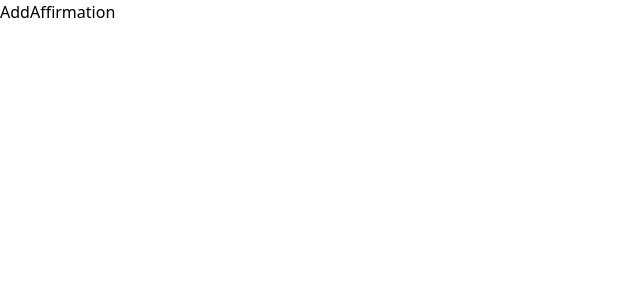
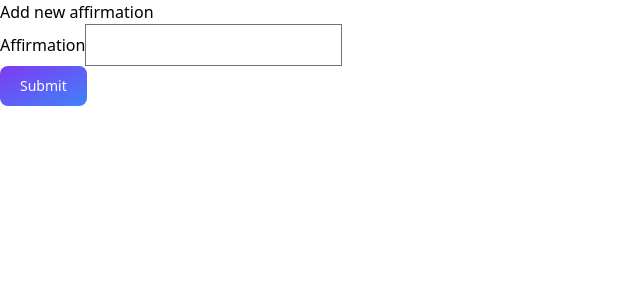
Before and after one commit to fika4life/affirmations-vite, a React (Vite) app: page /add in a window 1280 px wide. Shown: the top 300 px of the page, without its empty margins (0-640 px from the left). Built offline with nearby package versions, Linux system fonts and the light colour scheme.

Commit message:
adds ability to create affirmations with toasty

```diff
--- a/package.json
+++ b/package.json
@@ -14,7 +14,8 @@
     "flowbite-react": "^0.4.1",
     "react": "^18.2.0",
     "react-dom": "^18.2.0",
-    "react-router-dom": "^6.8.2"
+    "react-router-dom": "^6.8.2",
+    "react-toastify": "^9.1.1"
   },
   "devDependencies": {
     "@types/react": "^18.0.27",
--- a/src/App.jsx
+++ b/src/App.jsx
@@ -1,13 +1,15 @@
-import { Routes, Route } from 'react-router-dom';
+import { Routes, Route, BrowserRouter } from 'react-router-dom';
 import AddAffirmation from './pages/AddAffirmation';
 import Home from './pages/Home';
 
 function App() {
   return (
-    <Routes>
-      <Route path="/" element={<Home></Home>}></Route>
-      <Route path="/add" element={<AddAffirmation />}></Route>
-    </Routes>
+    <BrowserRouter>
+      <Routes>
+        <Route path="/" element={<Home></Home>}></Route>
+        <Route path="/add" element={<AddAffirmation />}></Route>
+      </Routes>
+    </BrowserRouter>
   );
 }
 
--- a/src/main.jsx
+++ b/src/main.jsx
@@ -3,9 +3,12 @@ import ReactDOM from 'react-dom/client';
 import App from './App';
 import { BrowserRouter } from 'react-router-dom';
 import './index.css';
+import { ToastContainer } from 'react-toastify';
+import 'react-toastify/dist/ReactToastify.css';
 
 ReactDOM.createRoot(document.getElementById('root')).render(
-  <BrowserRouter>
+  <>
     <App />
-  </BrowserRouter>
+    <ToastContainer />
+  </>
 );
--- a/src/pages/AddAffirmation.jsx
+++ b/src/pages/AddAffirmation.jsx
@@ -1,3 +1,81 @@
+import { useState } from 'react';
+import { supabase } from '../client';
+import { toast } from 'react-toastify';
+// import { useNavigate } from 'react-router-dom';
+
 export default function AddAffirmation() {
-  return <div>AddAffirmation</div>;
+  // let navigate = useNavigate();
+  const [text, setText] = useState('');
+  const [posts, setPosts] = useState({ text: '' });
+
+  const handleSubmit = (e) => {
+    e.preventDefault();
+
+    //handle submit
+    createAffirmation();
+  };
+
+  const handleInputChange = (e) => {
+    setText(e.target.value);
+  };
+
+  const notifySuccess = () =>
+    toast('Affirmation added', {
+      position: 'top-center',
+      hideProgressBar: true,
+      autoClose: 3000,
+      type: 'success'
+    });
+
+  const notifyError = (error) =>
+    toast(error, {
+      position: 'top-center',
+      hideProgressBar: true,
+      autoClose: 3000,
+      type: 'error'
+    });
+
+  async function createAffirmation() {
+    try {
+      const { data, error, status } = await supabase
+        .from('affirmations')
+        .insert({ text: text })
+        .select();
+
+      if (error) {
+        console.log(status);
+        throw error;
+      }
+
+      if (data) {
+        setText('');
+        notifySuccess();
+      }
+    } catch (error) {
+      console.log(error.message);
+      notifyError(error.message);
+    }
+  }
+  return (
+    <>
+      <h2>Add new affirmation</h2>
+      <form onSubmit={handleSubmit}>
+        <div className="input-group">
+          <label htmlFor="text">Affirmation</label>
+          <input
+            type="text"
+            name="text"
+            onChange={handleInputChange}
+            value={text}
+          />
+        </div>
+        <button
+          type="submit"
+          className="text-white bg-gradient-to-br from-purple-600 to-blue-500 hover:bg-gradient-to-bl focus:ring-4 focus:outline-none focus:ring-blue-300 dark:focus:ring-blue-800 font-medium rounded-lg text-sm px-5 py-2.5 text-center mr-2 mb-2"
+        >
+          Submit
+        </button>
+      </form>
+    </>
+  );
 }
```
Also changed, not shown: 1 other file (tests, documents, lock files or other folders).
